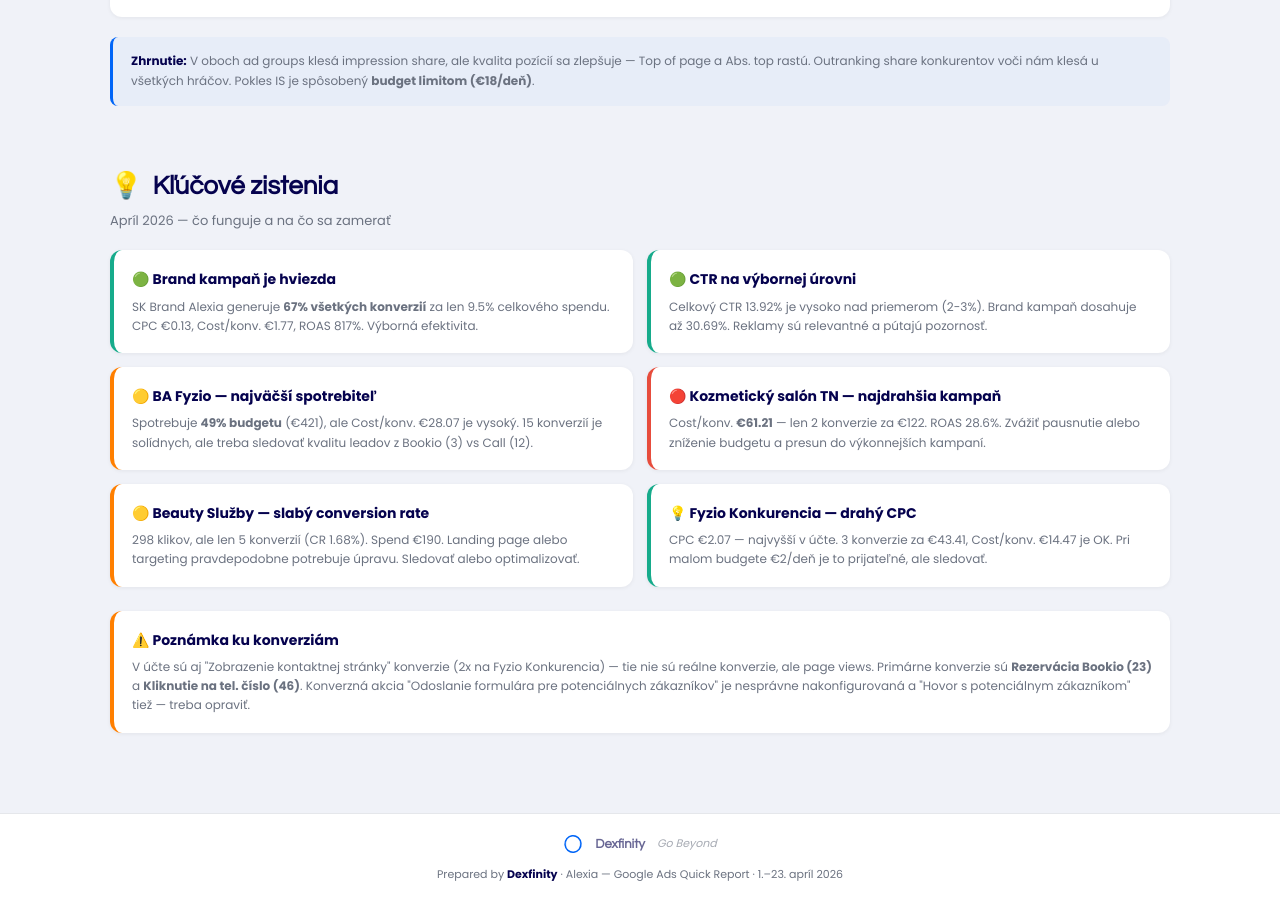
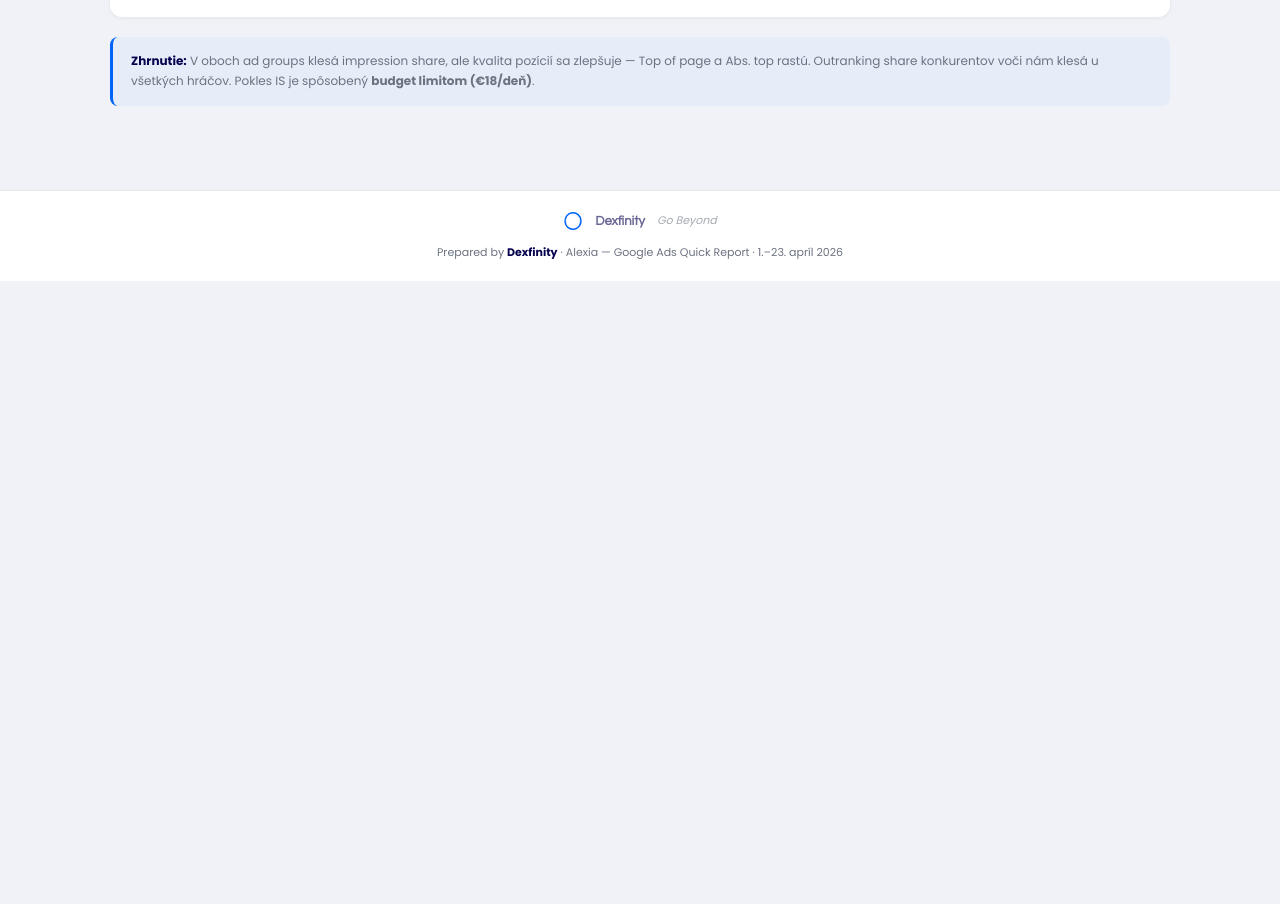
Before and after one commit to jakubstopiak/crystalcall-audit, a plain HTML site: page alexia-report.html in a window 1280 px wide. Shown: the part 3948-4852 px from the top of the page. After the commit the page ends 4229 px from the top, so only its background shows below. Drawn offline with nearby package versions, Linux system fonts and the light colour scheme.

Commit message:
Update Alexia report - remove insights section

```diff
--- a/alexia-report.html
+++ b/alexia-report.html
@@ -582,48 +582,6 @@
 
   <div style="height:24px"></div>
 
-  <!-- KEY INSIGHTS -->
-  <section id="insights">
-    <div class="section-title"><span class="icon">💡</span> Kľúčové zistenia</div>
-    <div class="section-sub">Apríl 2026 — čo funguje a na čo sa zamerať</div>
-
-    <div class="reco-grid">
-      <div class="reco good">
-        <h4>🟢 Brand kampaň je hviezda</h4>
-        <p>SK Brand Alexia generuje <strong>67% všetkých konverzií</strong> za len 9.5% celkového spendu. CPC €0.13, Cost/konv. €1.77, ROAS 817%. Výborná efektivita.</p>
-      </div>
-      <div class="reco good">
-        <h4>🟢 CTR na výbornej úrovni</h4>
-        <p>Celkový CTR 13.92% je vysoko nad priemerom (2-3%). Brand kampaň dosahuje až 30.69%. Reklamy sú relevantné a pútajú pozornosť.</p>
-      </div>
-      <div class="reco warn">
-        <h4>🟡 BA Fyzio — najväčší spotrebiteľ</h4>
-        <p>Spotrebuje <strong>49% budgetu</strong> (€421), ale Cost/konv. €28.07 je vysoký. 15 konverzií je solídnych, ale treba sledovať kvalitu leadov z Bookio (3) vs Call (12).</p>
-      </div>
-      <div class="reco urgent">
-        <h4>🔴 Kozmetický salón TN — najdrahšia kampaň</h4>
-        <p>Cost/konv. <strong>€61.21</strong> — len 2 konverzie za €122. ROAS 28.6%. Zvážiť pausnutie alebo zníženie budgetu a presun do výkonnejších kampaní.</p>
-      </div>
-      <div class="reco warn">
-        <h4>🟡 Beauty Služby — slabý conversion rate</h4>
-        <p>298 klikov, ale len 5 konverzií (CR 1.68%). Spend €190. Landing page alebo targeting pravdepodobne potrebuje úpravu. Sledovať alebo optimalizovať.</p>
-      </div>
-      <div class="reco">
-        <h4>💡 Fyzio Konkurencia — drahý CPC</h4>
-        <p>CPC €2.07 — najvyšší v účte. 3 konverzie za €43.41, Cost/konv. €14.47 je OK. Pri malom budgete €2/deň je to prijateľné, ale sledovať.</p>
-      </div>
-    </div>
-  </section>
-
-  <div style="height:24px"></div>
-
-  <!-- CONVERSION ISSUES -->
-  <section id="issues">
-    <div class="alert" style="border-left-color:var(--dex-orange)">
-      <h4>⚠️ Poznámka ku konverziám</h4>
-      <p>V účte sú aj "Zobrazenie kontaktnej stránky" konverzie (2x na Fyzio Konkurencia) — tie nie sú reálne konverzie, ale page views. Primárne konverzie sú <strong>Rezervácia Bookio (23)</strong> a <strong>Kliknutie na tel. číslo (46)</strong>. Konverzná akcia "Odoslanie formulára pre potenciálnych zákazníkov" je nesprávne nakonfigurovaná a "Hovor s potenciálnym zákazníkom" tiež — treba opraviť.</p>
-    </div>
-  </section>
 
 </div>
 
```
